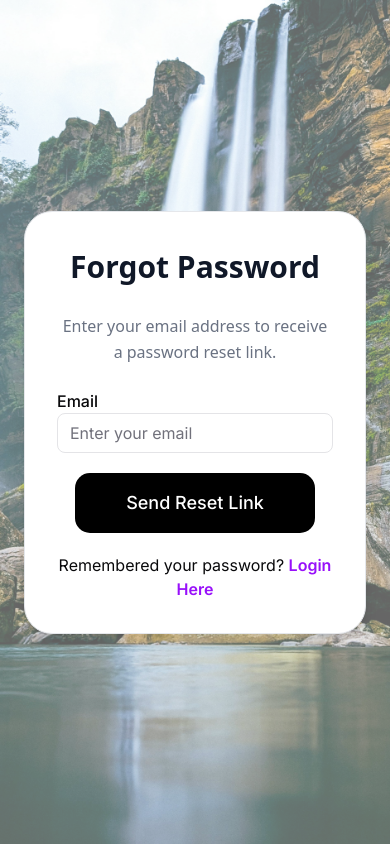
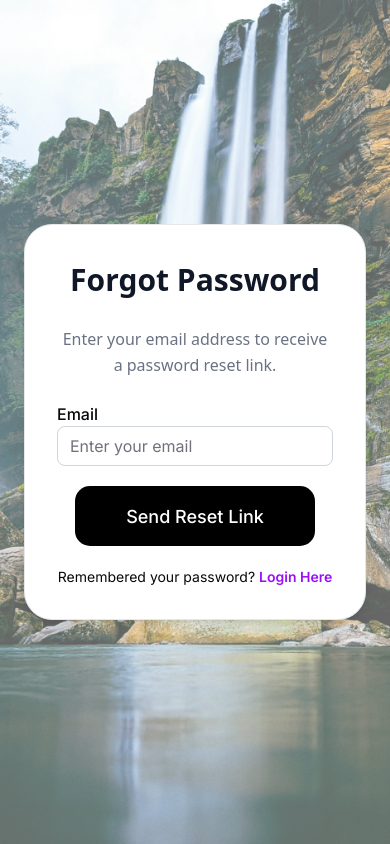
Before and after one commit to NodeKidos/V360_Frontend, a React (Vite) app: page /forgot-password in a window 390 px wide. Built offline with nearby package versions, Linux system fonts and the light colour scheme; a web font is replaced by a local one.

Commit message:
forgot password page responsive added

```diff
--- a/src/pages/forgotPassword.tsx
+++ b/src/pages/forgotPassword.tsx
@@ -58,7 +58,7 @@ export default function ForgotPassword() {
                     },
                   })}
                   placeholder="Enter your email"
-                  className="w-full p-3 text-[16px] focus:outline-none focus:ring-2 focus:ring-purple-500"
+                  className="w-full p-3 text-[16px] border-gray-300 focus:outline-none focus:ring-2 focus:ring-purple-500"
                 />
                 {errors.email && (
                   <p className="text-sm text-red-500 mt-1">{errors.email.message}</p>
@@ -74,7 +74,7 @@ export default function ForgotPassword() {
               </Button>
 
               {/* Link to Login */}
-              <p className="text-center mt-4 text-[16px] md:text-[20px] lg:text-[24px]">
+              <p className="text-center mt-4 text-[14px] md:text-[20px] lg:text-[24px]">
                 Remembered your password?{" "}
                 <Link to="/login" className="text-purple-600 font-semibold hover:underline">
                   Login Here
```
